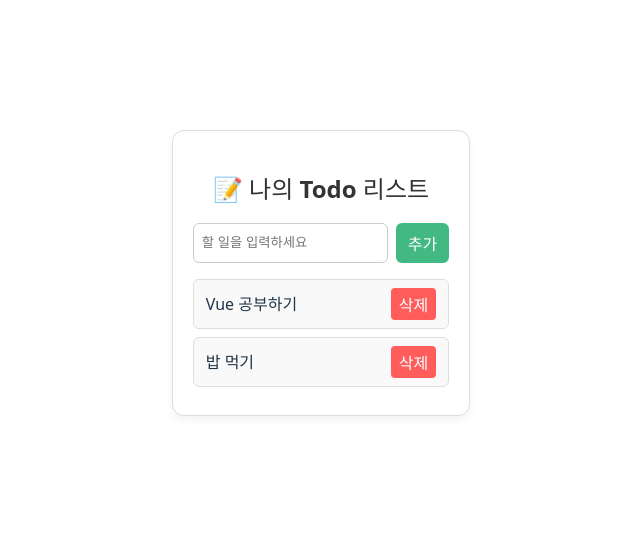
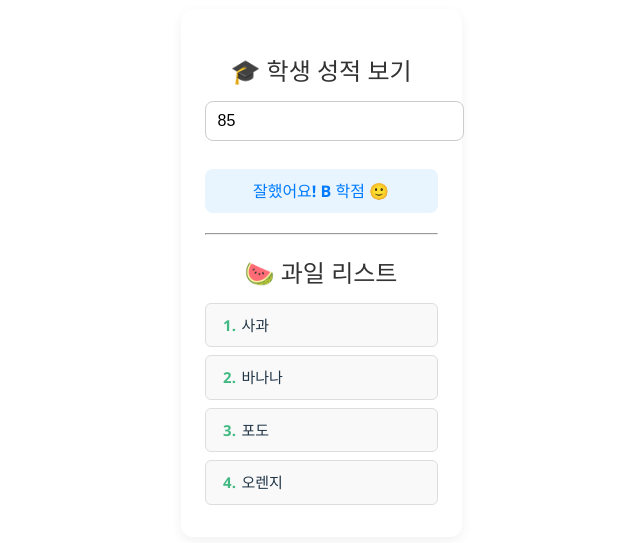
Before and after one commit to heroyooi/vue-app, a Vue app: page / in a window 1280 px wide. Shown: the part 127-670 px from the top of the page, without its empty margins (319-959 px from the left). Built offline with nearby package versions, Linux system fonts and the light colour scheme.

Commit message:
5강: 조건부 렌더링과 반복 렌더링 완벽 이해

```diff
--- a/src/App.vue
+++ b/src/App.vue
@@ -1,96 +1,123 @@
 <template>
   <div class="container">
-    <h2>📝 나의 Todo 리스트</h2>
+    <h2>🎓 학생 성적 보기</h2>
 
-    <div class="form">
-      <input v-model="newTodo" placeholder="할 일을 입력하세요" />
-      <button @click="addTodo">추가</button>
+    <div class="score-box">
+      <input
+        type="number"
+        v-model="score"
+        placeholder="점수를 입력하세요 (0~100)"
+      />
+      <div class="grade-message">
+        <p v-if="score >= 90" class="grade a">훌륭합니다! A 학점 🎉</p>
+        <p v-else-if="score >= 80" class="grade b">잘했어요! B 학점 🙂</p>
+        <p v-else-if="score >= 70" class="grade c">노력했어요! C 학점 😅</p>
+        <p v-else class="grade f">다음엔 더 잘할 수 있어요! 💪</p>
+      </div>
     </div>
 
-    <ul class="list">
-      <TodoItem
-        v-for="(todo, index) in todos"
-        :key="index"
-        :item="todo"
-        @remove="removeTodo(index)"
-      />
+    <hr />
+
+    <h2>🍉 과일 리스트</h2>
+    <ul class="fruit-list">
+      <li v-for="(fruit, idx) in fruits" :key="idx">
+        <span class="index">{{ idx + 1 }}.</span> {{ fruit }}
+      </li>
     </ul>
 
-    <p v-if="todos.length === 0" class="empty">할 일이 없습니다.</p>
+    <p v-show="fruits.length === 0" class="empty">과일이 없습니다 🥺</p>
   </div>
 </template>
 
 <script setup>
 import { ref } from 'vue'
-import TodoItem from './components/TodoItem.vue'
 
-const newTodo = ref('')
-const todos = ref(['Vue 공부하기', '밥 먹기'])
-
-function addTodo() {
-  if (newTodo.value.trim()) {
-    todos.value.push(newTodo.value)
-    newTodo.value = ''
-  }
-}
-
-function removeTodo(index) {
-  todos.value.splice(index, 1)
-}
+const score = ref(85)
+const fruits = ref(['사과', '바나나', '포도', '오렌지'])
 </script>
 
 <style scoped>
 .container {
-  max-width: 400px;
+  max-width: 480px;
   margin: 40px auto;
-  padding: 20px;
-  border: 1px solid #ddd;
+  padding: 24px;
+  background: #ffffff;
   border-radius: 12px;
-  box-shadow: 0 4px 8px rgba(0,0,0,0.05);
-  background: #fff;
+  box-shadow: 0 4px 12px rgba(0, 0, 0, 0.06);
+  font-family: 'Segoe UI', sans-serif;
 }
 
 h2 {
-  text-align: center;
-  margin-bottom: 16px;
+  margin-bottom: 12px;
   color: #333;
-}
-
-.form {
-  display: flex;
-  gap: 8px;
-  margin-bottom: 16px;
+  font-weight: bold;
 }
 
 input {
-  flex: 1;
-  padding: 8px;
+  width: 100%;
+  padding: 10px 12px;
+  font-size: 16px;
   border: 1px solid #ccc;
-  border-radius: 6px;
+  border-radius: 8px;
+  margin-bottom: 12px;
 }
 
-button {
-  padding: 8px 12px;
-  border: none;
-  background-color: #42b883;
-  color: white;
-  border-radius: 6px;
-  cursor: pointer;
+.score-box {
+  margin-bottom: 20px;
 }
 
-button:hover {
-  background-color: #369973;
+.grade-message .grade {
+  padding: 10px;
+  border-radius: 8px;
+  font-weight: bold;
+  text-align: center;
 }
 
-.list {
+.grade.a {
+  background: #e0fbe0;
+  color: #28a745;
+}
+.grade.b {
+  background: #e8f5ff;
+  color: #007bff;
+}
+.grade.c {
+  background: #fff9e6;
+  color: #ffc107;
+}
+.grade.f {
+  background: #ffe8e8;
+  color: #dc3545;
+}
+
+.fruit-list {
   list-style: none;
-  padding: 0;
+  padding-left: 0;
   margin: 0;
 }
 
+.fruit-list li {
+  background: #f9f9f9;
+  border: 1px solid #ddd;
+  padding: 10px 12px;
+  margin-bottom: 8px;
+  border-radius: 6px;
+  font-size: 15px;
+  display: flex;
+  align-items: center;
+}
+
+.index {
+  display: inline-block;
+  width: 24px;
+  font-weight: bold;
+  color: #42b983;
+}
+
 .empty {
+  margin-top: 16px;
   text-align: center;
-  color: #999;
+  color: #aaa;
   font-style: italic;
 }
 </style>
```
